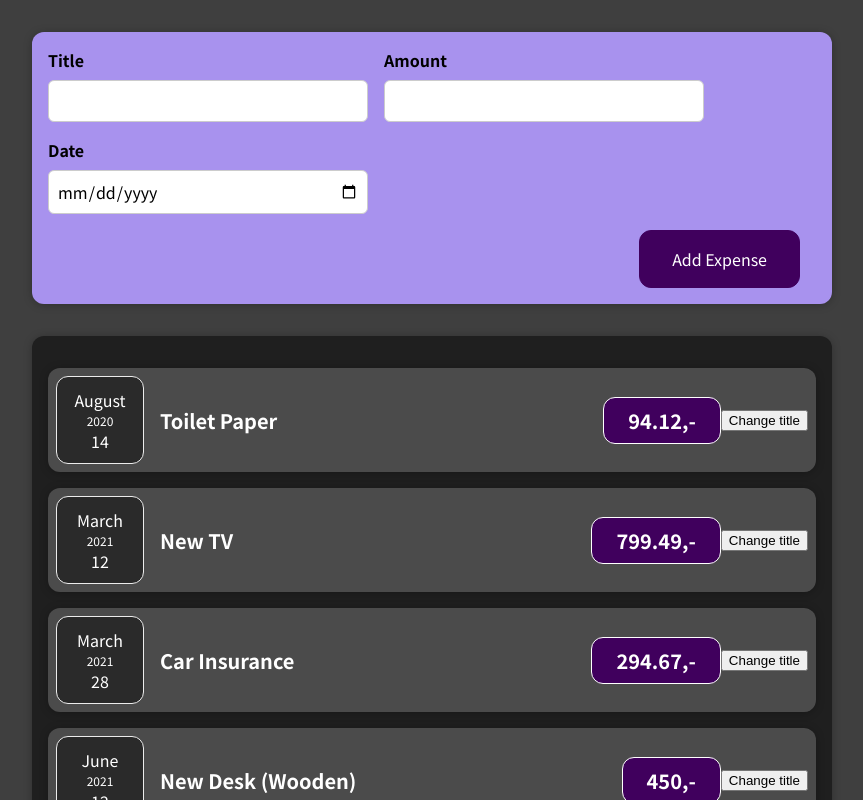
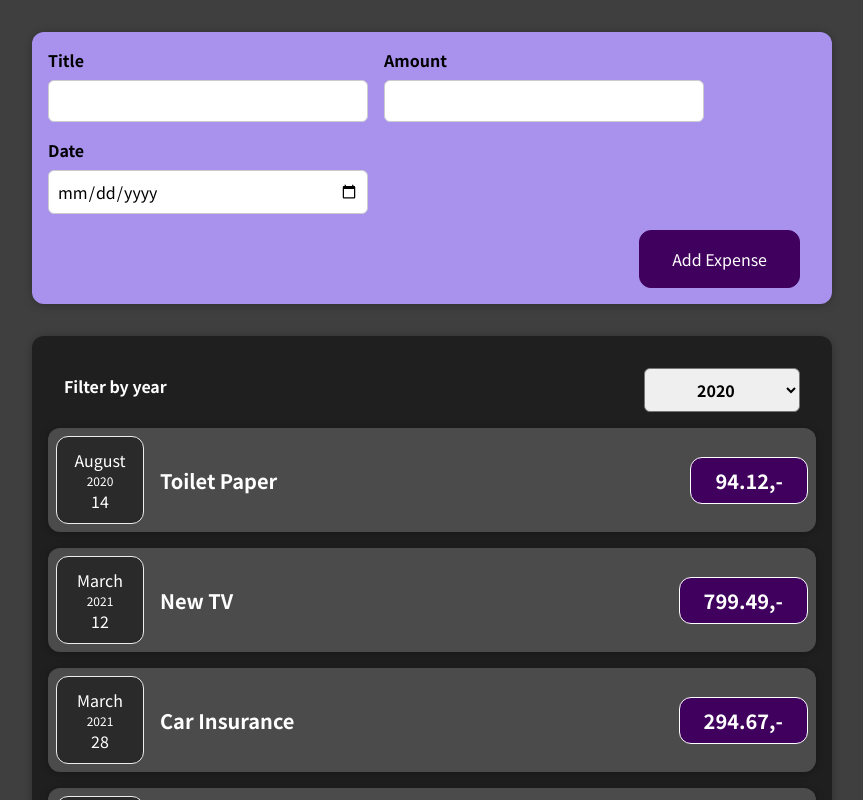
Before and after one commit to AdamFousek/reacttutorial, a React (Create React App) app in the folder react-complete-guide/: page / in a window 1280 px wide. Shown: the top 800 px of the page, without its empty margins (208-1071 px from the left). Built offline with nearby package versions, Linux system fonts and the light colour scheme.

Commit message:
Section 2 Complete
Working with events, two way bindings, communicate parent child comp

```diff
--- a/react-complete-guide/src/App.js
+++ b/react-complete-guide/src/App.js
@@ -23,9 +23,14 @@
       date: new Date(2021, 5, 12),
     },
   ];
+
+  const addExpenseHandler = (expense) => {
+    console.log(expense);
+  };
+
   return (
     <div>
-      <NewExpense />
+      <NewExpense onAddExpense={addExpenseHandler} />
       <Expenses items={expenses} />
     </div>
   );
--- /dev/null
+++ b/react-complete-guide/src/components/Expenses/ExpenseFilter.css
@@ -0,0 +1,24 @@
+.expenses-filter {
+    color: white;
+    padding: 0 1rem;
+}
+
+.expenses-filter__control {
+    display: flex;
+    width: 100%;
+    align-items: center;
+    justify-content: space-between;
+    margin: 1rem 0;
+}
+
+.expenses-filter label {
+    font-weight: bold;
+    margin-bottom: 0.5rem;
+}
+
+.expenses-filter select {
+    font: inherit;
+    padding: 0.5rem 3rem;
+    font-weight: bold;
+    border-radius: 6px;
+}
--- /dev/null
+++ b/react-complete-guide/src/components/Expenses/ExpenseFilter.js
@@ -0,0 +1,24 @@
+import React from 'react';
+
+import './ExpenseFilter.css';
+
+const ExpenseFilter = (props) => {
+  const setYearHandler = (event) => {
+    props.onSetFilterYear(event.target.value);
+  }
+  return (
+    <div className='expenses-filter'>
+      <div className='expenses-filter__control'>
+        <label>Filter by year</label>
+        <select onChange={setYearHandler} value={props.year}>
+          <option value='2022'>2022</option>
+          <option value='2021'>2021</option>
+          <option value='2020'>2020</option>
+          <option value='2019'>2019</option>
+        </select>
+      </div>
+    </div>
+  );
+};
+
+export default ExpenseFilter;
--- a/react-complete-guide/src/components/Expenses/ExpenseItem.js
+++ b/react-complete-guide/src/components/Expenses/ExpenseItem.js
@@ -1,23 +1,15 @@
-import { useState } from 'react';
 import ExpenseDate from './ExpenseDate';
 import Card from '../UI/Card';
 import './ExpenseItem.css';
 
 const ExpenseItem = (props) => {
-  const [title, setTitle] = useState(props.title);
-
-  const clickHandler = () => {
-    setTitle('Updated!');
-  };
-
   return (
     <Card className="expense-item">
       <ExpenseDate date={props.date} />
       <div className="expense-item__description">
-        <h2>{title}</h2>
+        <h2>{props.title}</h2>
         <div className="expense-item__price">{props.amount},-</div>
       </div>
-      <button onClick={clickHandler}>Change title</button>
     </Card>
   );
 }
--- a/react-complete-guide/src/components/Expenses/Expenses.js
+++ b/react-complete-guide/src/components/Expenses/Expenses.js
@@ -1,16 +1,27 @@
+import { useState } from 'react';
+
 import ExpenseItem from "./ExpenseItem.js";
+import ExpenseFilter from "./ExpenseFilter.js";
 import Card from '../UI/Card';
 
 import './Expenses.css';
 
 const Expenses = (props) => {
+  const [filteredYear, setFilteredYear] = useState('2020');
+  const setFilterYearHandler = (enteredYearData) => {
+    setFilteredYear(enteredYearData);
+    console.log(enteredYearData)
+  }
   return (
+    <div>
       <Card className="expenses">
+        <ExpenseFilter year={filteredYear} onSetFilterYear={setFilterYearHandler} />
         <ExpenseItem title={props.items[0].title} amount={props.items[0].amount} date={props.items[0].date}></ExpenseItem>
         <ExpenseItem title={props.items[1].title} amount={props.items[1].amount} date={props.items[1].date}></ExpenseItem>
         <ExpenseItem title={props.items[2].title} amount={props.items[2].amount} date={props.items[2].date}></ExpenseItem>
         <ExpenseItem title={props.items[3].title} amount={props.items[3].amount} date={props.items[3].date}></ExpenseItem>
       </Card>
+    </div>
   );
 }
 
--- a/react-complete-guide/src/components/NewExpense/ExpenseForm.js
+++ b/react-complete-guide/src/components/NewExpense/ExpenseForm.js
@@ -1,21 +1,76 @@
-import React from 'react';
+import React, { useState } from 'react';
 
 import './ExpenseForm.css';
 
-const ExpenseForm = () => {
-  return <form>
+const ExpenseForm = (props) => {
+  const [enteredTitle, setEnteredTitle] = useState('');
+  const [enteredAmount, setEnteredAmount] = useState('');
+  const [enteredDate, setEnteredDate] = useState('');
+
+  // const [userInput, setUserInput] = useState({
+  //   enteredTitle: '',
+  //   enteredAmount: '',
+  //   enteredDate: ''
+  // });
+
+  const titleChangeHandler = (event) => {
+    setEnteredTitle(event.target.value);
+    // setUserInput({
+    //   ...userInput,
+    //   enteredTitle: event.target.value
+    // })
+    // setUserInput((prevState) => {
+    //   return {
+    //     ...prevState,
+    //     enteredTitle: event.target.value
+    //   }
+    // });
+  };
+
+  const amountChangeHandler = (event) => {
+    setEnteredAmount(event.target.value);
+    // setUserInput({
+    //   ...userInput,
+    //   enteredAmount: event.target.value
+    // })
+  };
+
+  const dateChangeHandler = (event) => {
+    setEnteredDate(event.target.value);
+    // setUserInput({
+    //   ...userInput,
+    //   enteredDate: event.target.value
+    // })
+  };
+
+  const submitHandler = (event) => {
+    event.preventDefault();
+
+    const expenseData = {
+      title: enteredTitle,
+      amount: enteredAmount,
+      date: new Date(enteredDate)
+    }
+
+    props.onSaveExpense(expenseData);
+    setEnteredTitle('');
+    setEnteredAmount('');
+    setEnteredDate('');
+  }
+
+  return <form onSubmit={submitHandler}>
     <div className="new-expense__controls">
       <div className="new-expense__control">
         <label>Title</label>
-        <input type="text" />
+        <input type="text" value={enteredTitle} onChange={titleChangeHandler} />
       </div>
       <div className="new-expense__control">
         <label>Amount</label>
-        <input type="number" min="0.01" step="0.0.1" />
+        <input type="number" min="0.01" step="0.01" value={enteredAmount} onChange={amountChangeHandler} />
       </div>
       <div className="new-expense__control">
         <label>Date</label>
-        <input type="date" min="2019-01-01" max="2022-01-01" />
+        <input type="date" min="2019-01-01" max="2022-01-01" value={enteredDate} onChange={dateChangeHandler} />
       </div>
     </div>
     <div className="new-expense__actions">
--- a/react-complete-guide/src/components/NewExpense/NewExpense.js
+++ b/react-complete-guide/src/components/NewExpense/NewExpense.js
@@ -3,10 +3,17 @@
 
 import './NewExpense.css';
 
-const NewExpense = () => {
+const NewExpense = (props) => {
+  const saveExpenseHandler = (enteredExpenseData) => {
+    const expenseData = {
+      ...enteredExpenseData,
+      id: Math.random().toString()
+    };
+    props.onAddExpense(expenseData);
+  };
   return (
     <div className="new-expense">
-      <ExpenseForm />
+      <ExpenseForm onSaveExpense={saveExpenseHandler} />
     </div>
   )
 }
```
Lines whose indentation alone changed are shown as unchanged.
